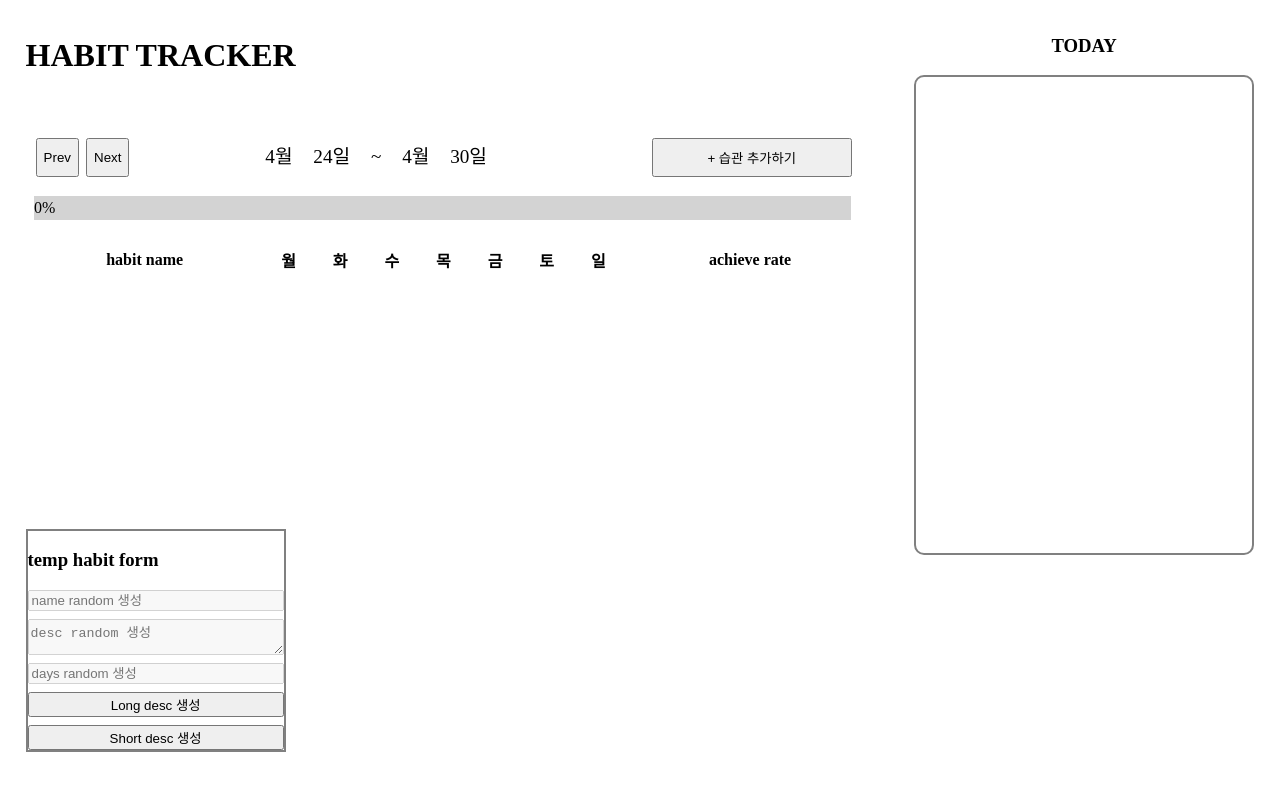
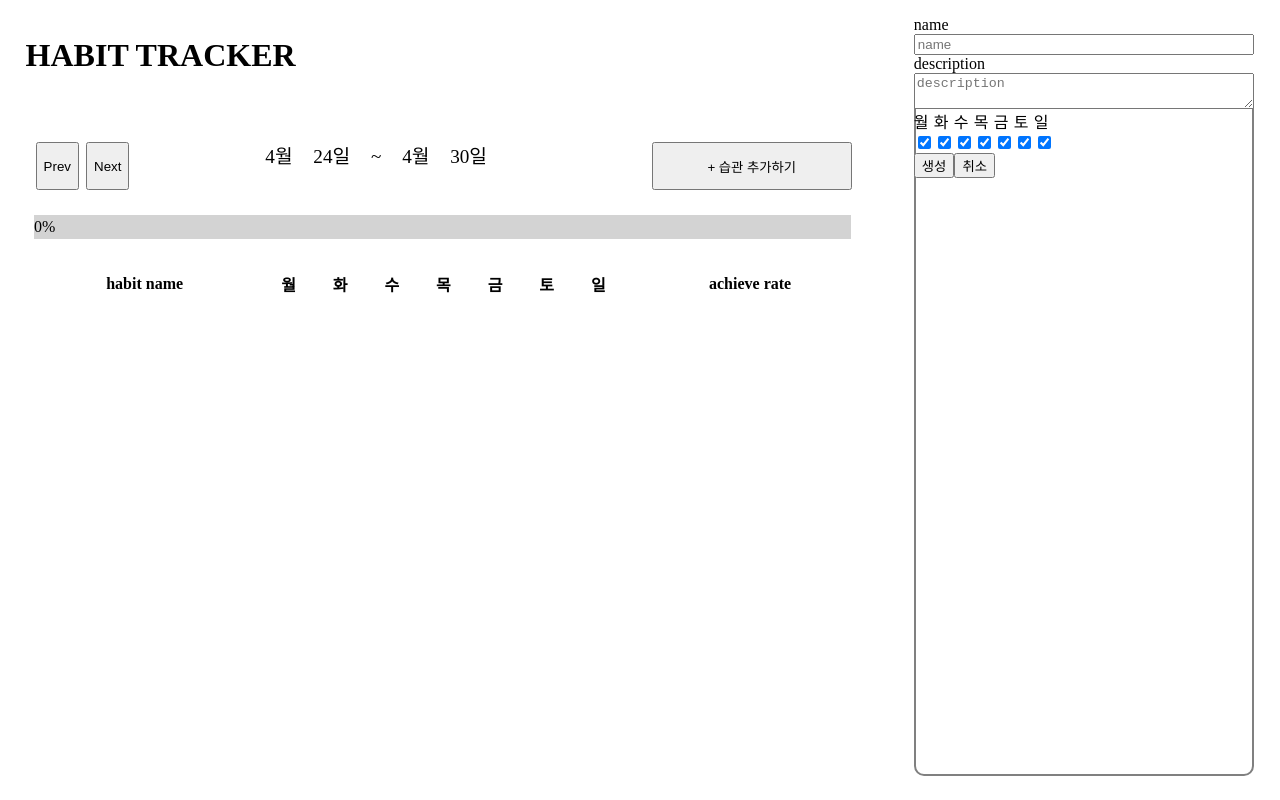
Before and after one commit to wanted-pre-onboarding-side-project/habit-tracker, a React (Create React App) app: page / in a window 1280 px wide. Both pictures are taken after a click on the button "+ 습관 추가하기". Built offline with nearby package versions, Linux system fonts and the light colour scheme.

Commit message:
feat: create habit modal 컴포넌트
- 생성, 수정, 삭제 form을 담을 수 있는 컨테이너 모달 형식으로 만들었습
  니다.

- 테스트용 habit 생성 컴포넌트는 삭제했습니다.

```diff
--- a/src/HabitTracker.tsx
+++ b/src/HabitTracker.tsx
@@ -2,7 +2,7 @@ import Header from 'components/Header';
 import Controller from 'components/controller/Controller';
 import DashBoard from 'components/dashBoard/Dashboard';
 import HabitListTable from 'components/habitListTable/habitListTable';
-import TempHabitCreateForm from 'components/temporary/TempHabitCreateForm';
+import ModalContainer from 'components/modals/ModalContainer';
 import styles from './HabitTracker.module.css';
 
 const HabitTracker = () => {
@@ -11,10 +11,8 @@ const HabitTracker = () => {
       <Header />
       <Controller />
       <DashBoard />
+      <ModalContainer />
       <HabitListTable />
-      <div className="tempComponentsLayout">
-        <TempHabitCreateForm />
-      </div>
     </div>
   );
 };
--- a/src/Layout.css
+++ b/src/Layout.css
@@ -20,6 +20,11 @@
 }
 
 .HabitDashBoardLayout {
+  grid-column: 2/3;
+  grid-row: 1/4;
+}
+
+.ModalContainerLayout {
   grid-column: 2/3;
   grid-row: 1/4;
 }
--- /dev/null
+++ b/src/components/modals/ModalContainer.tsx
@@ -0,0 +1,17 @@
+import { useModal } from 'contexts/ModalContext';
+import CreateHabitForm from './modalForms/CreateHabitForm';
+// TODO: lazy import
+
+const ModalContainer = () => {
+  const isModalOpen = useModal();
+
+  if (!isModalOpen) return null;
+
+  return (
+    <div className="ModalContainerLayout">
+      <CreateHabitForm />
+    </div>
+  );
+};
+
+export default ModalContainer;
--- /dev/null
+++ b/src/components/modals/modalForms/CreateHabitForm.tsx
@@ -0,0 +1,47 @@
+import { useHabitsHandle } from 'contexts/HabitContext';
+import { useModalHandle } from 'contexts/ModalContext';
+import useHabitInputs from 'lib/hooks/useHabitInputs';
+
+const DAYS = ['월', '화', '수', '목', '금', '토', '일'];
+
+const CreateHabitForm = () => {
+  const toggleModal = useModalHandle();
+  const handleCreateHabit = useHabitsHandle();
+  const [habitObject, onChangeName, onChangeDesc, onChangeDays] =
+    useHabitInputs('', '', []);
+
+  const onSubmit = (e: React.FormEvent<HTMLFormElement>) => {
+    e.preventDefault();
+    handleCreateHabit(habitObject);
+  };
+
+  return (
+    <form onSubmit={(e) => onSubmit(e)}>
+      <div style={{ display: 'flex', flexDirection: 'column' }}>
+        <span>name</span>
+        <input type="text" placeholder="name" onChange={onChangeName} />
+        <span>description</span>
+        <textarea placeholder="description" onChange={onChangeDesc}></textarea>
+      </div>
+      <div style={{ display: 'flex' }}>
+        {DAYS.map((day) => (
+          <label key={day}>
+            <div>{day}</div>
+            <input
+              type="checkbox"
+              name={day}
+              defaultChecked={true}
+              onChange={onChangeDays}
+            />
+          </label>
+        ))}
+      </div>
+      <button type="submit">생성</button>
+      <button type="button" onClick={toggleModal}>
+        취소
+      </button>
+    </form>
+  );
+};
+
+export default CreateHabitForm;
--- a/src/components/temporary/TempHabitCreateForm.tsx
+++ /dev/null
@@ -1,47 +0,0 @@
-import { useModal } from 'contexts/ModalContext';
-import { useHabitsHandle } from 'contexts/HabitContext';
-import { Habit, Day } from 'interface/main';
-
-const TempHabitCreateForm = () => {
-  const isModalOpen = useModal();
-  const handleCreateHabit = useHabitsHandle();
-
-  if (!isModalOpen) return null;
-
-  return (
-    <div style={{ border: 'solid 2px grey', width: '20vw' }}>
-      <h3>temp habit form</h3>
-      <div style={{ display: 'flex', flexDirection: 'column', gap: '1vh' }}>
-        <input placeholder="name random 생성" disabled />
-        <textarea placeholder="desc random 생성" disabled />
-        <input placeholder="days random 생성" disabled />
-        <button onClick={() => handleCreateHabit(makeRandomHabit(true))}>
-          Long desc 생성
-        </button>
-        <button onClick={() => handleCreateHabit(makeRandomHabit(false))}>
-          Short desc 생성
-        </button>
-      </div>
-    </div>
-  );
-};
-
-export default TempHabitCreateForm;
-
-function makeRandomHabit(isLongDesc: boolean): Omit<Habit, 'id'> {
-  const randomNum = Math.ceil(Math.random() * 1000);
-  const randomDesc = !isLongDesc
-    ? '짧은 description 예시.....'
-    : '299자 예시입니다. 자습서에서 작은 게임을 만들겁니다. 게임을 만들고 싶지 않아서 자습서를 건너뛰고 싶을 수 있습니다. 그래도 한번 해보세요! 자습서를 통해 React 앱을 만드299자 예시입니다. 자습서에서 작은 게임을 만들겁니다. 게임을 만들고 싶지 않아서 자습서를 건너뛰고 싶을 수 있습니다. 그래도 한번 해보세요! 자습서를 통해 React 앱을 만드99자 예시입니다. 자습서에서 작은 게임을 만들겁니다. 게임을 만들고 싶지 않아서 자습서를 건너뛰고 싶을 수 있습니다. 그래도 한번 해보세요! 자습서를 통해 React 앱을 만드';
-  const randomDays = [
-    ['월', '화', '수', '목', '금', '토', '일'],
-    ['월', '화', '수', '목'],
-    ['금', '토', '일'],
-  ][Math.ceil(Math.random() * 10) % 3];
-
-  return {
-    name: `temp name(${randomNum})`,
-    description: randomDesc,
-    days: randomDays as Day[],
-  };
-}
```
